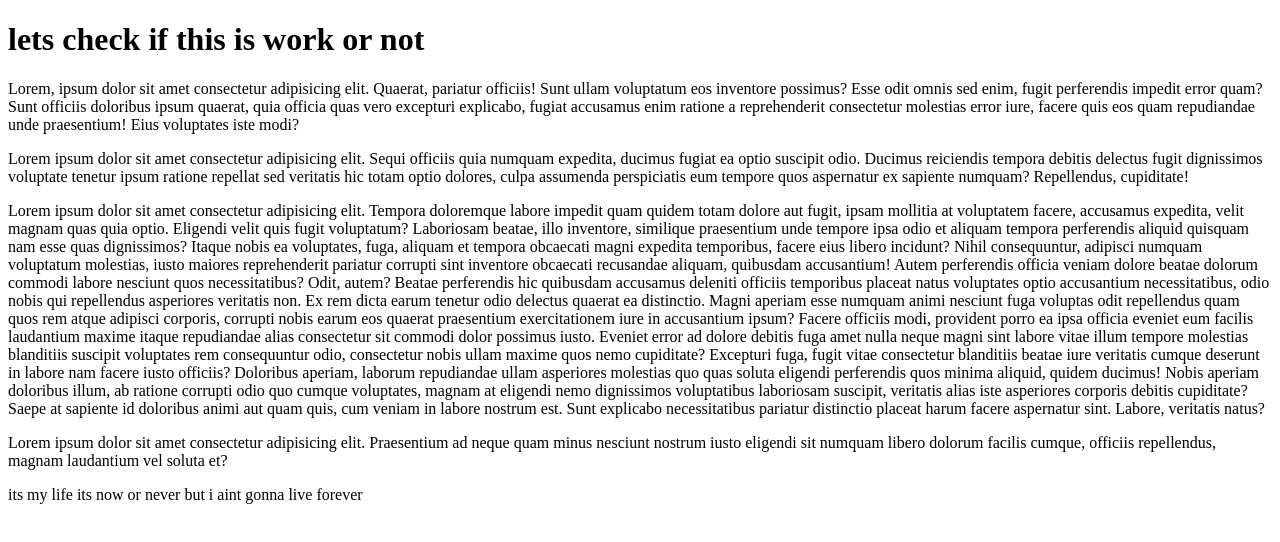
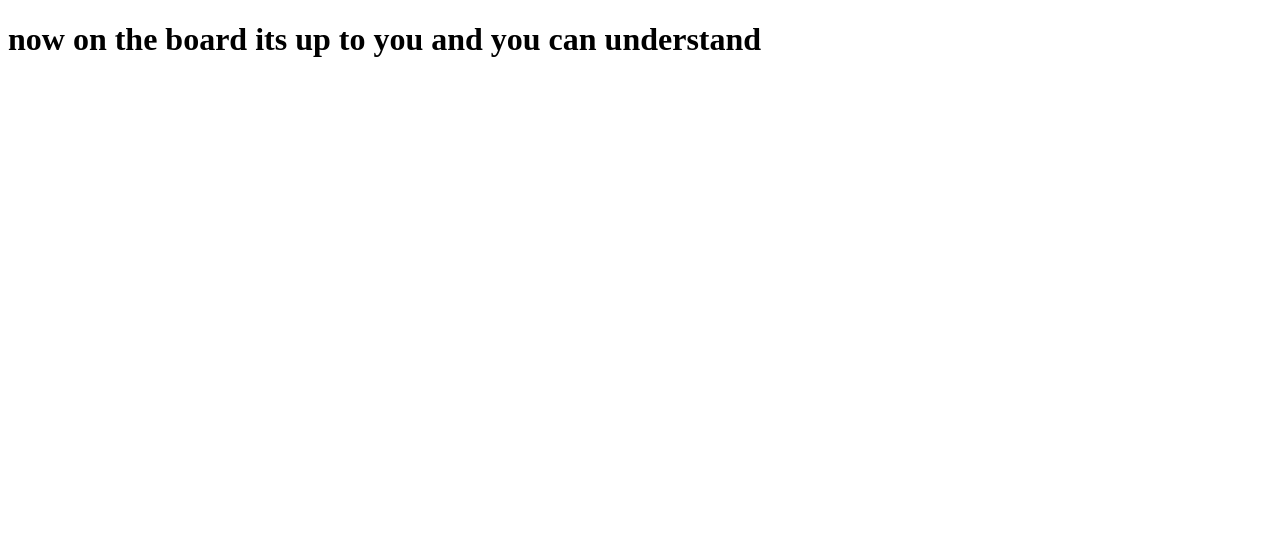
Before and after one commit to maksudur72/myfirstrepo, a plain HTML site: page index.html in a window 1280 px wide. Drawn offline with Linux system fonts and the light colour scheme.

Commit message:
first commit

```diff
--- a/index.html
+++ b/index.html
@@ -4,45 +4,12 @@
 <head>
     <meta charset="UTF-8">
     <meta http-equiv="X-UA-Compatible" content="IE=edge">
-    <meta name="viewport" content="width=, initial-scale=1.0">
+    <meta name="viewport" content="width=device-width, initial-scale=1.0">
     <title>Document</title>
 </head>
 
 <body>
-    <h1>lets check if this is work or not</h1>
-    <p>Lorem, ipsum dolor sit amet consectetur adipisicing elit. Quaerat, pariatur officiis! Sunt ullam voluptatum eos
-        inventore possimus? Esse odit omnis sed enim, fugit perferendis impedit error quam? Sunt officiis doloribus
-        ipsum quaerat, quia officia quas vero excepturi explicabo, fugiat accusamus enim ratione a reprehenderit
-        consectetur molestias error iure, facere quis eos quam repudiandae unde praesentium! Eius voluptates iste modi?
-    </p>
-    <p>Lorem ipsum dolor sit amet consectetur adipisicing elit. Sequi officiis quia numquam expedita, ducimus fugiat ea
-        optio suscipit odio. Ducimus reiciendis tempora debitis delectus fugit dignissimos voluptate tenetur ipsum
-        ratione repellat sed veritatis hic totam optio dolores, culpa assumenda perspiciatis eum tempore quos aspernatur
-        ex sapiente numquam? Repellendus, cupiditate!</p>
-    <p>Lorem ipsum dolor sit amet consectetur adipisicing elit. Tempora doloremque labore impedit quam quidem totam
-        dolore aut fugit, ipsam mollitia at voluptatem facere, accusamus expedita, velit magnam quas quia optio.
-        Eligendi velit quis fugit voluptatum? Laboriosam beatae, illo inventore, similique praesentium unde tempore ipsa
-        odio et aliquam tempora perferendis aliquid quisquam nam esse quas dignissimos? Itaque nobis ea voluptates,
-        fuga, aliquam et tempora obcaecati magni expedita temporibus, facere eius libero incidunt? Nihil consequuntur,
-        adipisci numquam voluptatum molestias, iusto maiores reprehenderit pariatur corrupti sint inventore obcaecati
-        recusandae aliquam, quibusdam accusantium! Autem perferendis officia veniam dolore beatae dolorum commodi labore
-        nesciunt quos necessitatibus? Odit, autem? Beatae perferendis hic quibusdam accusamus deleniti officiis
-        temporibus placeat natus voluptates optio accusantium necessitatibus, odio nobis qui repellendus asperiores
-        veritatis non. Ex rem dicta earum tenetur odio delectus quaerat ea distinctio. Magni aperiam esse numquam animi
-        nesciunt fuga voluptas odit repellendus quam quos rem atque adipisci corporis, corrupti nobis earum eos quaerat
-        praesentium exercitationem iure in accusantium ipsum? Facere officiis modi, provident porro ea ipsa officia
-        eveniet eum facilis laudantium maxime itaque repudiandae alias consectetur sit commodi dolor possimus iusto.
-        Eveniet error ad dolore debitis fuga amet nulla neque magni sint labore vitae illum tempore molestias blanditiis
-        suscipit voluptates rem consequuntur odio, consectetur nobis ullam maxime quos nemo cupiditate? Excepturi fuga,
-        fugit vitae consectetur blanditiis beatae iure veritatis cumque deserunt in labore nam facere iusto officiis?
-        Doloribus aperiam, laborum repudiandae ullam asperiores molestias quo quas soluta eligendi perferendis quos
-        minima aliquid, quidem ducimus! Nobis aperiam doloribus illum, ab ratione corrupti odio quo cumque voluptates,
-        magnam at eligendi nemo dignissimos voluptatibus laboriosam suscipit, veritatis alias iste asperiores corporis
-        debitis cupiditate? Saepe at sapiente id doloribus animi aut quam quis, cum veniam in labore nostrum est. Sunt
-        explicabo necessitatibus pariatur distinctio placeat harum facere aspernatur sint. Labore, veritatis natus?</p>
-    <p>Lorem ipsum dolor sit amet consectetur adipisicing elit. Praesentium ad neque quam minus nesciunt nostrum iusto
-        eligendi sit numquam libero dolorum facilis cumque, officiis repellendus, magnam laudantium vel soluta et?</p>
-    <p>its my life its now or never but i aint gonna live forever</p>
+    <h1>now on the board its up to you and you can understand</h1>
 </body>
 
 </html>
```
